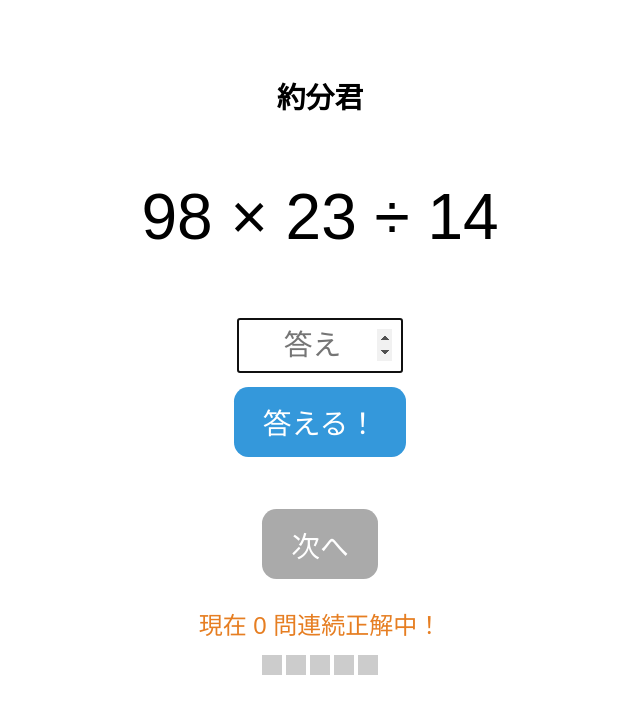
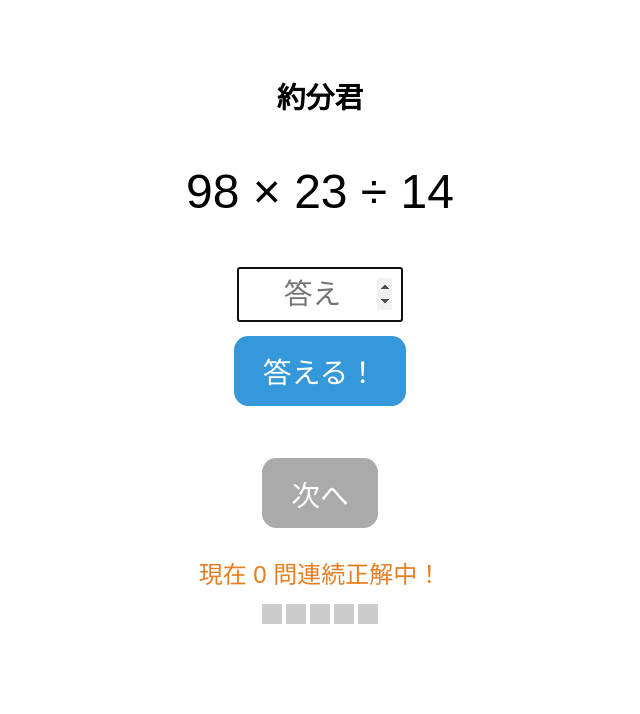
Before and after one commit to SucreauxVanille/yakubun-kun, a plain HTML site: page index.html in a window 1280 px wide. Shown: the whole page, without its empty margins (320-960 px from the left). Drawn offline with Linux system fonts and the light colour scheme.

Commit message:
Update index.html

```diff
--- a/index.html
+++ b/index.html
@@ -16,7 +16,7 @@
       margin-bottom: 1em;
     }
     #problem {
-      font-size: 5vw;
+      font-size: min(8vw, 2em);
       margin: 1em 0;
       word-break: keep-all;
       white-space: nowrap;
```
